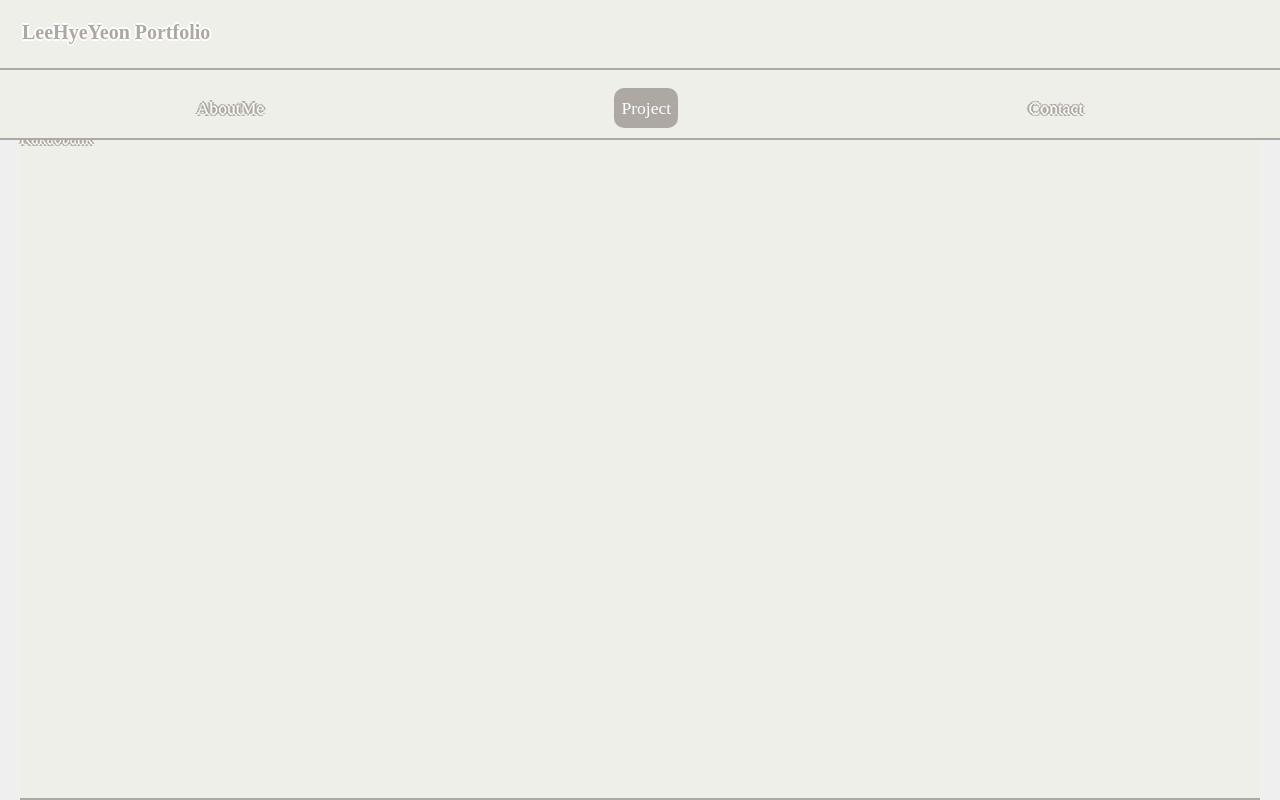
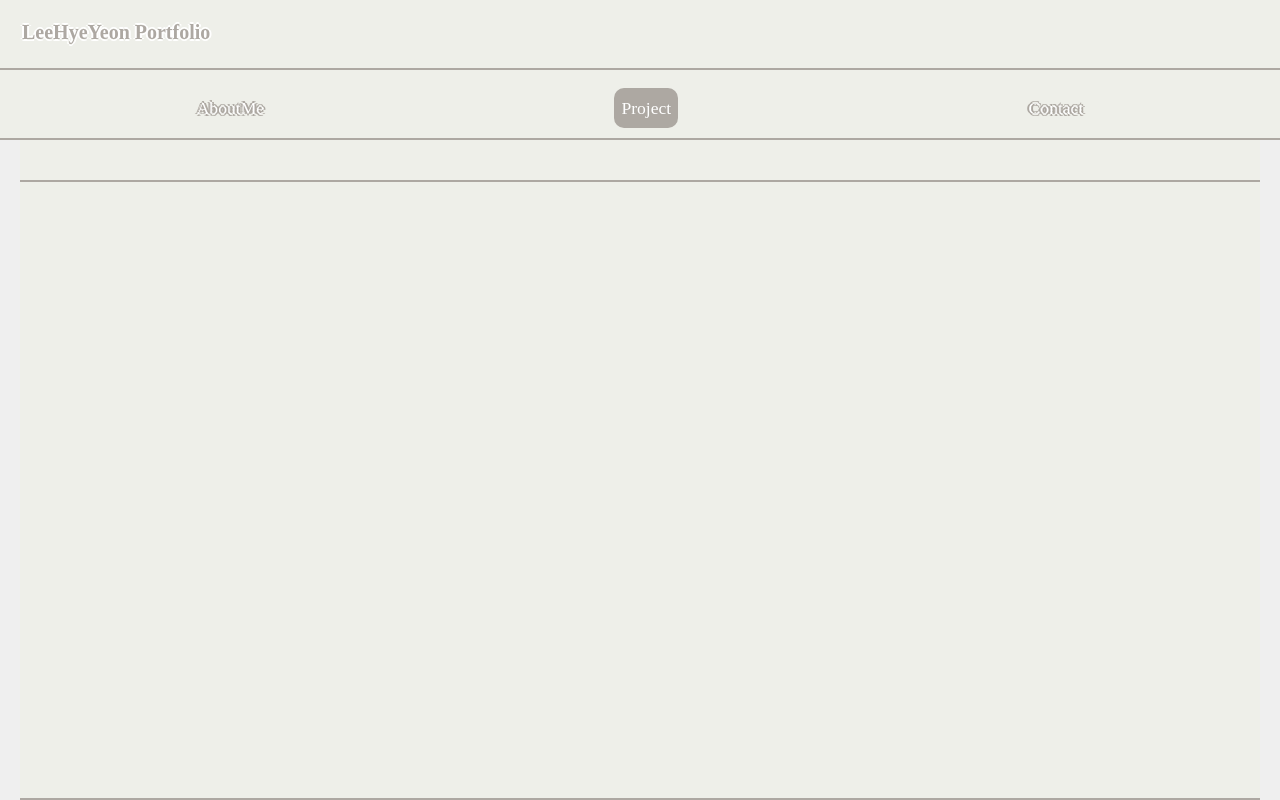
Before and after one commit to yyyn012/portfolio__project, a React (Create React App) app in the folder portfolio/: page /Project in a window 1280 px wide. Built offline with nearby package versions, Linux system fonts and the light colour scheme.

Commit message:
project.scss

```diff
--- a/portfolio/src/assets/scss/section/_project.scss
+++ b/portfolio/src/assets/scss/section/_project.scss
@@ -0,0 +1,19 @@
+#project {
+  display: flex;
+  flex-direction: column;
+  border-bottom: 2px solid var(--brown100);
+  padding: 0 20px 50px 20px;
+
+  h1 {
+    padding-bottom: 15px;
+  }
+
+  .project__content__wrap {
+    display: flex;
+    justify-content: space-evenly;
+    .project__content {
+      border: 1px solid red;
+      padding: 15px;
+    }
+  }
+}
```
